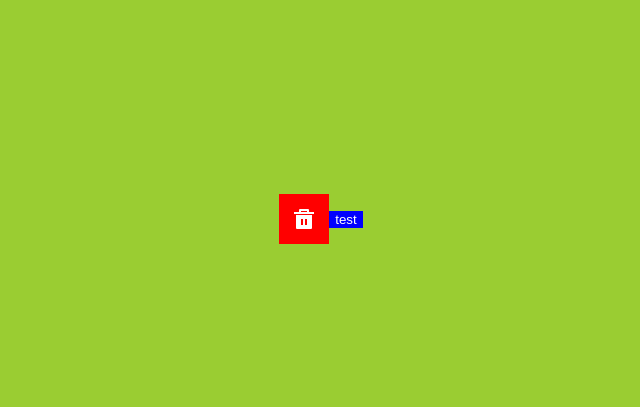
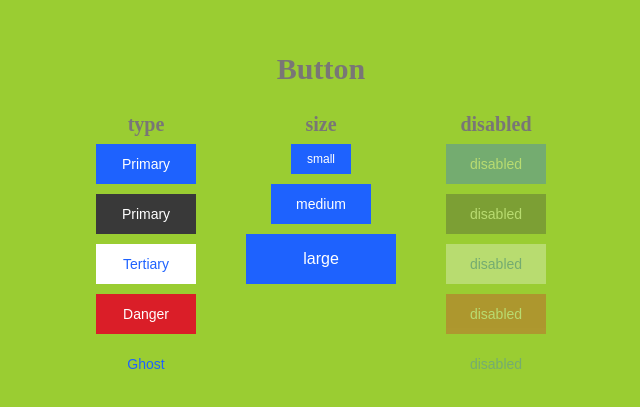
Before and after one commit to seongEun95/react-lesson, a React (Create React App) app: page /uiChallenge/button in a window 1280 px wide. Shown: the part 181-588 px from the top of the page, without its empty margins (319-959 px from the left). Built offline with nearby package versions, Linux system fonts and the light colour scheme.

Commit message:
UI Challenge Button

```diff
--- /dev/null
+++ b/src/components/common/Column.tsx
@@ -0,0 +1,24 @@
+/** @jsxRuntime classic */
+/** @jsx jsx */
+import { jsx, css } from '@emotion/react';
+
+interface ColumnProps {
+  children: React.ReactNode;
+  align?: 'flex-start' | 'center' | 'flex-end';
+  gap?: number;
+}
+
+export default function Column({
+  children,
+  align = 'flex-start',
+  gap = 0,
+}: ColumnProps) {
+  return <div css={columnCss(align, gap)}>{children}</div>;
+}
+
+const columnCss = (align: string, gap: number) => css`
+  display: flex;
+  flex-direction: column;
+  align-items: ${align};
+  gap: ${gap}px;
+`;
--- /dev/null
+++ b/src/components/common/Row.tsx
@@ -0,0 +1,24 @@
+/** @jsxRuntime classic */
+/** @jsx jsx */
+import { jsx, css } from '@emotion/react';
+
+interface RowProps {
+  children: React.ReactNode;
+  justify?: 'flex-start' | 'center' | 'flex-end';
+  gap?: number;
+}
+
+export default function Row({
+  children,
+  justify = 'flex-start',
+  gap = 0,
+}: RowProps) {
+  return <div css={RowCss(justify, gap)}>{children}</div>;
+}
+
+const RowCss = (justify: string, gap: number) => css`
+  display: flex;
+  flex-direction: row;
+  justify-content: ${justify};
+  gap: ${gap}px;
+`;
--- /dev/null
+++ b/src/components/common/SubTitle.tsx
@@ -0,0 +1,13 @@
+/** @jsxRuntime classic */
+/** @jsx jsx */
+import { jsx, css } from '@emotion/react';
+
+export default function SubTitle({ children }: { children: React.ReactNode }) {
+  return <h2 css={subTitelCss}>{children}</h2>;
+}
+
+const subTitelCss = css`
+  color: #797676;
+  font-size: 20px;
+  font-weight: bold;
+`;
--- /dev/null
+++ b/src/components/common/Title.tsx
@@ -0,0 +1,13 @@
+/** @jsxRuntime classic */
+/** @jsx jsx */
+import { jsx, css } from '@emotion/react';
+
+export default function Title({ children }: { children: React.ReactNode }) {
+  return <h1 css={titelCss}>{children}</h1>;
+}
+
+const titelCss = css`
+  color: #797676;
+  font-size: 30px;
+  font-weight: bold;
+`;
--- /dev/null
+++ b/src/components/uiChallenge/Button.tsx
@@ -0,0 +1,135 @@
+/** @jsxRuntime classic */
+/** @jsx jsx */
+import { jsx, css } from '@emotion/react';
+
+export type ButtonType =
+  | 'primary'
+  | 'secondary'
+  | 'tertiary'
+  | 'danger'
+  | 'ghost';
+export type ButtonSize = 'small' | 'medium' | 'large';
+
+interface ButtonProps {
+  children: React.ReactNode;
+  type?: ButtonType;
+  size?: ButtonSize;
+  disabled?: boolean;
+  onClick?: React.MouseEventHandler<HTMLButtonElement>;
+}
+
+export default function Button({
+  children,
+  type = 'primary',
+  size = 'medium',
+  disabled = false,
+  onClick,
+}: ButtonProps) {
+  return (
+    <button
+      css={[
+        buttonCss,
+        getCssByType(type),
+        getCssBySize(size),
+        disabled && disabledCss,
+      ]}
+      disabled={disabled}
+      onClick={onClick}
+    >
+      {children}
+    </button>
+  );
+}
+
+const buttonCss = css`
+  border: none;
+  cursor: pointer;
+
+  &:hover {
+    opacity: 0.7;
+  }
+`;
+
+const disabledCss = css`
+  opacity: 0.3;
+  cursor: not-allowed;
+
+  &:hover {
+    opacity: 0.3;
+  }
+`;
+
+// type
+const getCssByType = (type: ButtonType) => {
+  switch (type) {
+    case 'primary':
+      return primaryCss;
+    case 'secondary':
+      return secondaryCss;
+    case 'tertiary':
+      return tertiaryCss;
+    case 'danger':
+      return dangerCss;
+    case 'ghost':
+      return ghostCss;
+    default:
+      return primaryCss;
+  }
+};
+
+const primaryCss = css`
+  background-color: #1e62fe;
+  color: white;
+`;
+
+const secondaryCss = css`
+  background-color: #393939;
+  color: white;
+`;
+
+const tertiaryCss = css`
+  background-color: white;
+  color: #1e62fe;
+`;
+
+const dangerCss = css`
+  background-color: #da1e28;
+  color: white;
+`;
+
+const ghostCss = css`
+  background-color: transparent;
+  color: #1e62fe;
+`;
+
+// size
+const getCssBySize = (size: ButtonSize) => {
+  switch (size) {
+    case 'small':
+      return smallCss;
+    case 'medium':
+      return mediumCss;
+    case 'large':
+      return largeCss;
+    default:
+      return mediumCss;
+  }
+};
+
+const smallCss = css`
+  font-size: 12px;
+  padding: 8px 16px;
+  min-width: 50px;
+`;
+
+const mediumCss = css`
+  font-size: 14px;
+  padding: 12px 20px;
+  min-width: 100px;
+`;
+
+const largeCss = css`
+  font-size: 16px;
+  padding: 16px 24px;
+  min-width: 150px;
+`;
--- /dev/null
+++ b/src/page/ButtonPage.tsx
@@ -0,0 +1,81 @@
+/** @jsxRuntime classic */
+/** @jsx jsx */
+import { jsx, css } from '@emotion/react';
+import Button from '../components/uiChallenge/Button';
+import SubTitle from '../components/common/SubTitle';
+import Column from '../components/common/Column';
+import Row from '../components/common/Row';
+import Title from '../components/common/Title';
+
+export default function ButtonPage() {
+  const handleClickButton = () => {
+    console.log('버튼 클릭!');
+  };
+
+  return (
+    <div css={buttonPageCss}>
+      <Column align="center" gap={30}>
+        <Title>Button</Title>
+        <Row gap={50}>
+          <Column align="center" gap={10}>
+            <SubTitle>type</SubTitle>
+            <Button onClick={handleClickButton}>Primary</Button>
+            <Button type="secondary" onClick={handleClickButton}>
+              Primary
+            </Button>
+            <Button type="tertiary" onClick={handleClickButton}>
+              Tertiary
+            </Button>
+            <Button type="danger" onClick={handleClickButton}>
+              Danger
+            </Button>
+            <Button type="ghost" onClick={handleClickButton}>
+              Ghost
+            </Button>
+          </Column>
+
+          <Column align="center" gap={10}>
+            <SubTitle>size</SubTitle>
+            <Button size="small" onClick={handleClickButton}>
+              small
+            </Button>
+            <Button size="medium" onClick={handleClickButton}>
+              medium
+            </Button>
+            <Button size="large" onClick={handleClickButton}>
+              large
+            </Button>
+          </Column>
+
+          <Column align="center" gap={10}>
+            <SubTitle>disabled</SubTitle>
+            <Button disabled onClick={handleClickButton}>
+              disabled
+            </Button>
+            <Button type="secondary" disabled onClick={handleClickButton}>
+              disabled
+            </Button>
+            <Button type="tertiary" disabled onClick={handleClickButton}>
+              disabled
+            </Button>
+            <Button type="danger" disabled onClick={handleClickButton}>
+              disabled
+            </Button>
+            <Button type="ghost" disabled onClick={handleClickButton}>
+              disabled
+            </Button>
+          </Column>
+        </Row>
+      </Column>
+    </div>
+  );
+}
+
+const buttonPageCss = css`
+  display: flex;
+  justify-content: center;
+  align-items: center;
+  width: 100vw;
+  height: 100vh;
+  background-color: yellowgreen;
+`;
--- a/src/page/DraftPage.tsx
+++ b/src/page/DraftPage.tsx
@@ -1,18 +1,9 @@
 /** @jsxRuntime classic */
 /** @jsx jsx */
 import { jsx, css } from '@emotion/react';
-import Button from '../components/Button';
-import { RiDeleteBin5Fill } from 'react-icons/ri';
 
 export default function DraftPage() {
-  return (
-    <div css={pageCss}>
-      <Button backgroundColor="red" width="50px" height="50px">
-        <RiDeleteBin5Fill size={24} />
-      </Button>
-      <Button backgroundColor="blue">test</Button>
-    </div>
-  );
+  return <div css={pageCss}></div>;
 }
 
 const pageCss = css`
--- a/src/page/HomePage.tsx
+++ b/src/page/HomePage.tsx
@@ -1,24 +1,47 @@
-import { useState } from 'react';
-import { Link, useNavigate } from 'react-router-dom';
+/** @jsxRuntime classic */
+/** @jsx jsx */
+import { jsx, css } from '@emotion/react';
+import { Link } from 'react-router-dom';
+import Title from '../components/common/Title';
+import SubTitle from '../components/common/SubTitle';
 
 export default function HomePage() {
-  const navigate = useNavigate();
-  const [userinput, setUserInput] = useState('');
+  // const navigate = useNavigate();
+  // const [userinput, setUserInput] = useState('');
 
   return (
-    <>
-      <div>homepage</div>
-      <input
+    <div css={homepageCss}>
+      <Title>React Lesson</Title>
+      {/* <input
         name="input"
         value={userinput}
         onChange={e => setUserInput(e.target.value)}
       />
       <button onClick={() => navigate(`/nesting/children/${userinput}`)}>
         move to children 10
-      </button>
-      <Link to="/todoList">
-        <div>go to todoList page</div>
+      </button> */}
+      <SubTitle>Service</SubTitle>
+      <Link to="/service/todoList">
+        <div>TodoList</div>
       </Link>
-    </>
+      <SubTitle>UI Challenge</SubTitle>
+      <Link to="/uiChallenge/button">
+        <div>Button</div>
+      </Link>
+      <SubTitle>Practice</SubTitle>
+      <Link to="/draft">
+        <div>Draft</div>
+      </Link>
+    </div>
   );
 }
+
+const homepageCss = css`
+  width: 100vw;
+  height: 100vh;
+  display: flex;
+  justify-content: center;
+  align-items: center;
+  flex-direction: column;
+  gap: 20px;
+`;
--- a/src/page/TodoListPage.tsx
+++ b/src/page/TodoListPage.tsx
@@ -1,10 +1,10 @@
 /** @jsxRuntime classic */
 /** @jsx jsx */
 import { jsx, css } from '@emotion/react';
-import React, { useEffect, useState } from 'react';
+import React, { useCallback, useEffect, useState } from 'react';
 import { TodoList } from '../types/Todo.type';
-import Todo from '../components/Todo';
-import Button from '../components/Button';
+import Todo from '../components/totoList/Todo';
+import Button from '../components/totoList/Button';
 import { AiOutlinePlus } from 'react-icons/ai';
 import axios from 'axios';
 
@@ -24,7 +24,7 @@ export default function TodoListPage() {
 
   const [list, setList] = useState<TodoList>([]);
 
-  const getData = () => {
+  const getData = useCallback(() => {
     axios
       .get<TodoFromServer[]>(
         'https://jsonplaceholder.typicode.com/todos?_limit=10',
@@ -50,7 +50,7 @@ export default function TodoListPage() {
             getData();
           }, 3000);
       });
-  };
+  }, []);
 
   useEffect(() => {
     getData();
@@ -87,7 +87,7 @@ export default function TodoListPage() {
     //     // console.log(newData);
     //     setList(newData);
     //   });
-  }, []);
+  }, [getData]);
 
   const addTodo = () => {
     setList(prev => [
--- a/src/router.tsx
+++ b/src/router.tsx
@@ -1,4 +1,4 @@
-import { BrowserRouter, Route, Routes } from 'react-router-dom';
+import { BrowserRouter, Outlet, Route, Routes } from 'react-router-dom';
 
 import HomePage from './page/HomePage';
 import TodoListPage from './page/TodoListPage';
@@ -6,17 +6,27 @@ import NestingPage from './page/NestingPage';
 import ChildrenPage from './page/ChildrenPage';
 import NotFoundPage from './page/DraftPage';
 import DraftPage from './page/DraftPage';
+import ButtonPage from './page/ButtonPage';
 
 export default function Router() {
   return (
     <BrowserRouter>
       <Routes>
         <Route path="/" element={<HomePage />} />
-        <Route path="/todoList" element={<TodoListPage />} />
+
+        <Route path="/service" element={<Outlet />}>
+          <Route path="todoList" element={<TodoListPage />} />
+        </Route>
+
+        <Route path="/uiChallenge" element={<Outlet />}>
+          <Route path="button" element={<ButtonPage />} />
+        </Route>
+
+        <Route path="/draft" element={<DraftPage />} />
+
         <Route path="/nesting" element={<NestingPage />}>
           <Route path="children/:id" element={<ChildrenPage />} />
         </Route>
-        <Route path="/draft" element={<DraftPage />} />
         <Route path="*" element={<NotFoundPage />} />
       </Routes>
     </BrowserRouter>
```
Also changed, not shown: src/components/totoList/Button.tsx (renamed from src/components/Button.tsx), src/components/totoList/Todo.tsx (renamed from src/components/Todo.tsx).
